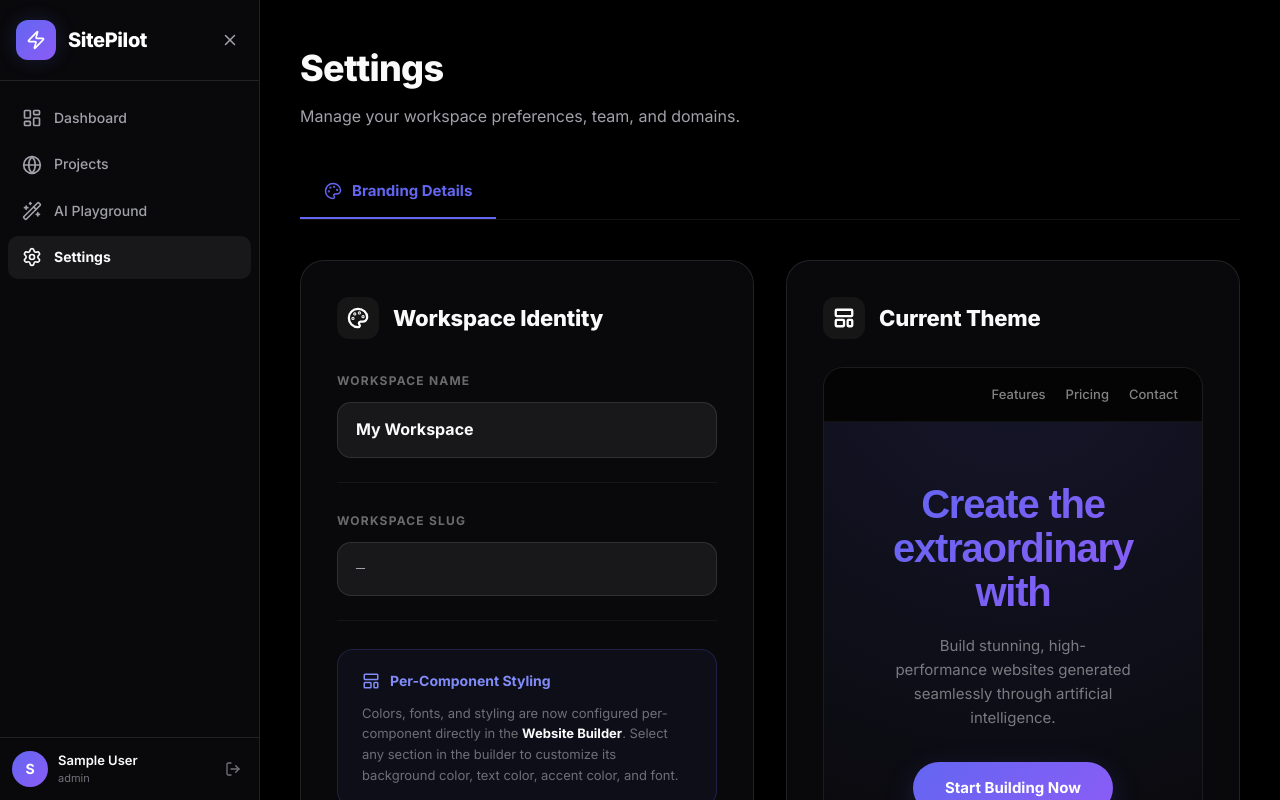
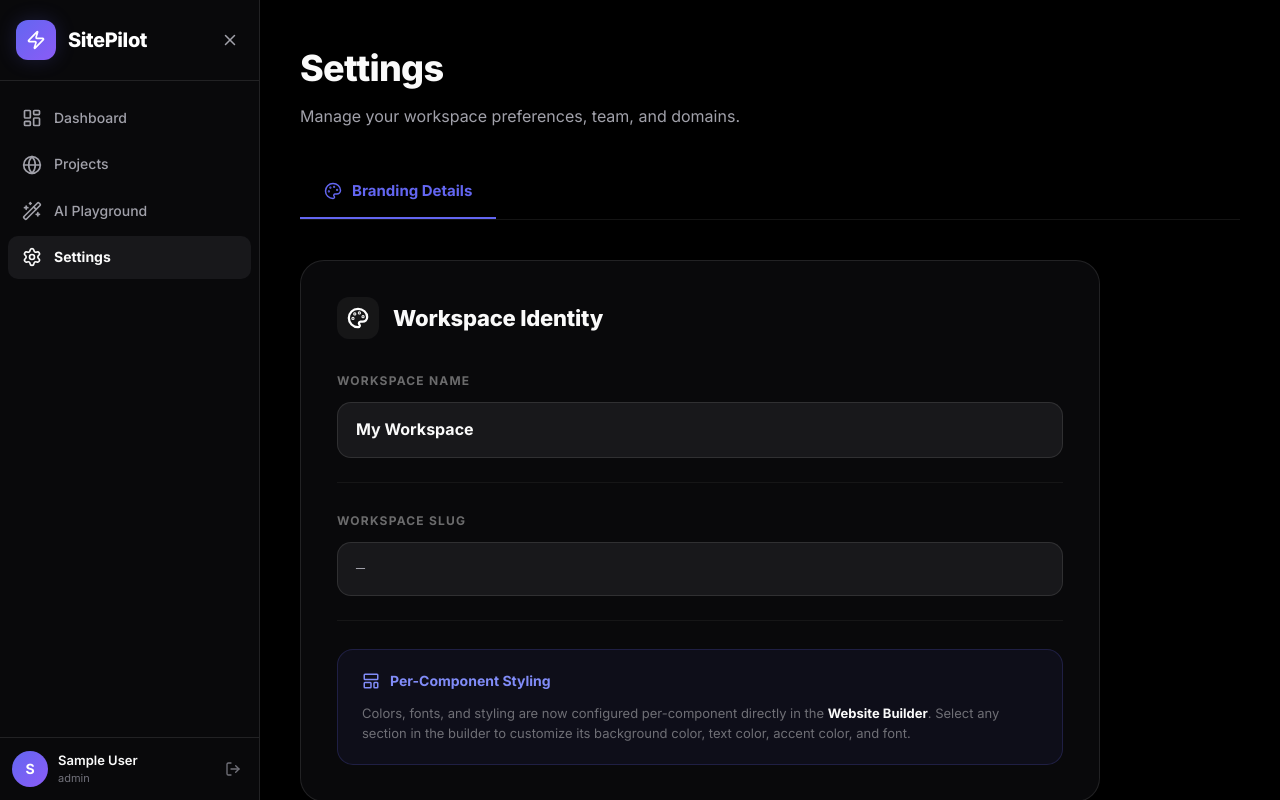
Before and after one commit to shaktisankpal/SitePilot, a React (Vite) app in the folder frontend/: page /settings in a window 1280 px wide. Built offline with nearby package versions, Linux system fonts and the light colour scheme; sample sign-in values are in the browser's storage.

Commit message:
changes in ui and functionality

```diff
--- a/frontend/src/features/ai/AIGeneratorPage.jsx
+++ b/frontend/src/features/ai/AIGeneratorPage.jsx
@@ -8,6 +8,8 @@ import {
     Wand2, Sparkles, Loader2, CheckCircle,
     Code2, Eye, ChevronDown, ChevronRight, LayoutTemplate
 } from "lucide-react";
+import { SECTION_MAP } from "../publicSite/PublicSiteRenderer.jsx";
+import { updateTenantBranding } from "../../store/slices/authSlice.js";
 
 const FEATURES = [
     "Hero Banner", "Service Cards", "Team Section", "Gallery", "Testimonials",
@@ -27,13 +29,16 @@ const inputStyle = {
 export default function AIGeneratorPage() {
     const dispatch = useDispatch();
     const { websites } = useSelector((s) => s.website);
+    const { tenant } = useSelector((s) => s.auth);
     const [form, setForm] = useState({
         businessType: "", tone: "Professional", targetAudience: "General Public",
         features: ["Hero Banner", "Contact Form"], websiteId: "",
+        primaryColor: tenant?.branding?.primaryColor || "#6366f1",
+        secondaryColor: tenant?.branding?.secondaryColor || "#8b5cf6",
     });
     const [loading, setLoading] = useState(false);
     const [result, setResult] = useState(null);
-    const [expandedPage, setExpandedPage] = useState(null);
+    const [activePageIdx, setActivePageIdx] = useState(0);
 
     const toggleFeature = (f) => {
         setForm((p) => ({
@@ -51,7 +56,9 @@ export default function AIGeneratorPage() {
             const res = await api.post("/ai/generate-website", form);
             setResult(res.data);
             toast.success("Layout generated! ✨");
-            if (form.websiteId) dispatch(fetchWebsites());
+            if (form.websiteId) {
+                dispatch(fetchWebsites());
+            }
         } catch (err) {
             toast.error(err.response?.data?.message || "AI generation failed");
         } finally { setLoading(false); }
@@ -116,6 +123,31 @@ export default function AIGeneratorPage() {
                                             {AUDIENCES.map((a) => <option key={a} value={a}>{a}</option>)}
                                         </select>
                                         <div style={{ position: "absolute", right: 16, bottom: 16, pointerEvents: "none", opacity: 0.4 }}><ChevronDown size={16} /></div>
+                                    </div>
+                                </div>
+
+                                <div style={{ display: "grid", gridTemplateColumns: "1fr 1fr", gap: 16 }}>
+                                    <div>
+                                        <label style={{ display: "block", fontSize: 12, fontWeight: 700, textTransform: "uppercase", letterSpacing: "0.1em", color: "rgba(255,255,255,0.4)", marginBottom: 8 }}>Primary Color</label>
+                                        <div style={{ display: "flex", alignItems: "center", gap: 8, background: "var(--bg-input)", border: "1px solid var(--border-color)", borderRadius: 14, padding: "8px" }}>
+                                            <div style={{ width: 32, height: 32, borderRadius: 8, overflow: "hidden", position: "relative", flexShrink: 0 }}>
+                                                <input type="color" value={form.primaryColor} onChange={(e) => setForm((p) => ({ ...p, primaryColor: e.target.value }))}
+                                                    style={{ position: "absolute", inset: -8, width: 48, height: 48, cursor: "pointer", border: "none" }} />
+                                            </div>
+                                            <input type="text" value={form.primaryColor} onChange={(e) => setForm((p) => ({ ...p, primaryColor: e.target.value }))}
+                                                style={{ border: "none", background: "transparent", color: "var(--text-primary)", fontSize: 15, outline: "none", width: "100%", fontFamily: "monospace" }} />
+                                        </div>
+                                    </div>
+                                    <div>
+                                        <label style={{ display: "block", fontSize: 12, fontWeight: 700, textTransform: "uppercase", letterSpacing: "0.1em", color: "rgba(255,255,255,0.4)", marginBottom: 8 }}>Secondary Color</label>
+                                        <div style={{ display: "flex", alignItems: "center", gap: 8, background: "var(--bg-input)", border: "1px solid var(--border-color)", borderRadius: 14, padding: "8px" }}>
+                                            <div style={{ width: 32, height: 32, borderRadius: 8, overflow: "hidden", position: "relative", flexShrink: 0 }}>
+                                                <input type="color" value={form.secondaryColor} onChange={(e) => setForm((p) => ({ ...p, secondaryColor: e.target.value }))}
+                                                    style={{ position: "absolute", inset: -8, width: 48, height: 48, cursor: "pointer", border: "none" }} />
+                                            </div>
+                                            <input type="text" value={form.secondaryColor} onChange={(e) => setForm((p) => ({ ...p, secondaryColor: e.target.value }))}
+                                                style={{ border: "none", background: "transparent", color: "var(--text-primary)", fontSize: 15, outline: "none", width: "100%", fontFamily: "monospace" }} />
+                                        </div>
                                     </div>
                                 </div>
 
@@ -216,13 +248,13 @@ export default function AIGeneratorPage() {
                         {result && (
                             <div style={{
                                 background: "var(--bg-card)", border: "1px solid var(--border-color)",
-                                borderRadius: 24, padding: 32, display: "flex", flexDirection: "column",
+                                borderRadius: 24, padding: 24, display: "flex", flexDirection: "column", height: "100%", minHeight: 600
                             }}>
                                 {/* Success banner */}
                                 <div style={{
                                     display: "flex", alignItems: "center", justifyContent: "space-between",
-                                    marginBottom: 28, background: "rgba(255,255,255,0.03)", padding: 16, borderRadius: 16,
-                                    border: "1px solid rgba(255,255,255,0.06)",
+                                    marginBottom: 20, background: "rgba(255,255,255,0.03)", padding: 16, borderRadius: 16,
+                                    border: "1px solid rgba(255,255,255,0.06)", flexShrink: 0
                                 }}>
                                     <div style={{ display: "flex", alignItems: "center", gap: 12 }}>
                                         <div style={{ background: "rgba(16,185,129,0.15)", color: "#10b981", padding: 8, borderRadius: "50%" }}>
@@ -240,63 +272,35 @@ export default function AIGeneratorPage() {
                                     )}
                                 </div>
 
-                                {/* Pages */}
-                                <div style={{ display: "flex", flexDirection: "column", gap: 12, flex: 1, overflowY: "auto" }}>
+                                {/* Tabs */}
+                                <div style={{ display: "flex", gap: 8, marginBottom: 16, borderBottom: "1px solid rgba(255,255,255,0.08)", paddingBottom: 16, overflowX: "auto", flexShrink: 0 }}>
                                     {result.layout?.pages?.map((page, i) => (
-                                        <div key={i} style={{
-                                            borderRadius: 16, overflow: "hidden", border: "1px solid rgba(255,255,255,0.06)",
-                                            background: "rgba(255,255,255,0.02)",
+                                        <button key={i} onClick={() => setActivePageIdx(i)} style={{
+                                            padding: "8px 16px", borderRadius: 100, fontSize: 13, fontWeight: 700, cursor: "pointer", border: "none",
+                                            background: activePageIdx === i ? "var(--color-primary)" : "var(--bg-input)",
+                                            color: activePageIdx === i ? "white" : "var(--text-secondary)",
+                                            transition: "all 0.2s"
                                         }}>
-                                            <button onClick={() => setExpandedPage(expandedPage === i ? null : i)} style={{
-                                                width: "100%", display: "flex", alignItems: "center", justifyContent: "space-between",
-                                                padding: 16, background: "none", border: "none", cursor: "pointer", color: "var(--text-primary)",
-                                            }}>
-                                                <div style={{ display: "flex", alignItems: "center", gap: 12 }}>
-                                                    <div style={{ padding: 8, background: "rgba(99,102,241,0.15)", borderRadius: 8, color: "#818cf8" }}>
-                                                        <Eye size={16} strokeWidth={2.5} />
-                                                    </div>
-                                                    <span style={{ fontSize: 15, fontWeight: 700 }}>{page.title}</span>
-                                                    <code style={{ fontSize: 12, padding: "3px 8px", borderRadius: 6, background: "var(--bg-input)", color: "var(--text-secondary)", border: "1px solid var(--border-color)", fontWeight: 700 }}>
-                                                        /{page.slug}
-                                                    </code>
-                                                </div>
-                                                <div style={{ display: "flex", alignItems: "center", gap: 10 }}>
-                                                    <span style={{ fontSize: 12, fontWeight: 700, background: "rgba(255,255,255,0.06)", padding: "4px 8px", borderRadius: 6, color: "var(--text-secondary)" }}>
-                                                        {page.sections.length} blocks
-                                                    </span>
-                                                    <div style={{ color: "rgba(255,255,255,0.3)" }}>
-                                                        {expandedPage === i ? <ChevronDown size={18} /> : <ChevronRight size={18} />}
-                                                    </div>
-                                                </div>
-                                            </button>
-
-                                            {expandedPage === i && (
-                                                <div style={{ padding: "8px 16px 16px", background: "rgba(0,0,0,0.2)", display: "flex", flexDirection: "column", gap: 8 }}>
-                                                    {page.sections.map((section, j) => (
-                                                        <div key={j} style={{
-                                                            display: "flex", alignItems: "center", gap: 12,
-                                                            padding: 12, borderRadius: 12, background: "var(--bg-card)",
-                                                            border: "1px solid rgba(255,255,255,0.04)",
-                                                        }}>
-                                                            <Code2 size={16} style={{ color: "#818cf8", opacity: 0.7 }} />
-                                                            <span style={{ fontSize: 12, fontWeight: 800, padding: "4px 8px", borderRadius: 6, textTransform: "uppercase", letterSpacing: "0.05em", background: "rgba(99,102,241,0.15)", color: "var(--color-primary)" }}>
-                                                                {section.type}
-                                                            </span>
-                                                            {section.props?.heading && (
-                                                                <span style={{ fontSize: 13, color: "var(--text-primary)", opacity: 0.8, fontWeight: 500, overflow: "hidden", textOverflow: "ellipsis", whiteSpace: "nowrap" }}>
-                                                                    {section.props.heading}
-                                                                </span>
-                                                            )}
-                                                        </div>
-                                                    ))}
-                                                </div>
-                                            )}
-                                        </div>
+                                            {page.title}
+                                        </button>
                                     ))}
                                 </div>
 
+                                {/* Live Preview Full */}
+                                <div style={{ flex: 1, background: "#0f0f1a", borderRadius: 16, overflow: "hidden", border: "1px solid rgba(255,255,255,0.08)", position: "relative" }}>
+                                    <div style={{ position: "absolute", inset: 0, overflowY: "auto" }}>
+                                        <div style={{ pointerEvents: "none" }}>
+                                            {result.layout?.pages[activePageIdx]?.sections.map((section, j) => {
+                                                const Component = SECTION_MAP[section.type];
+                                                if (!Component) return null;
+                                                return <Component key={j} props={{ ...section.props, accentColor: form.primaryColor, secondaryColor: form.secondaryColor }} branding={{ font: tenant?.branding?.font || "Inter" }} />;
+                                            })}
+                                        </div>
+                                    </div>
+                                </div>
+
                                 {!result.savedToWebsite && (
-                                    <div style={{ marginTop: 24, padding: 16, borderRadius: 16, background: "rgba(245,158,11,0.08)", border: "1px solid rgba(245,158,11,0.15)", textAlign: "center" }}>
+                                    <div style={{ marginTop: 20, padding: 16, borderRadius: 16, background: "rgba(245,158,11,0.08)", border: "1px solid rgba(245,158,11,0.15)", textAlign: "center", flexShrink: 0 }}>
                                         <p style={{ fontSize: 14, fontWeight: 600, color: "#f59e0b" }}>
                                             ⚠️ Sandbox preview. Choose a project above to apply directly.
                                         </p>
--- a/frontend/src/features/builder/SectionEditor.jsx
+++ b/frontend/src/features/builder/SectionEditor.jsx
@@ -151,6 +151,7 @@ export default function SectionEditor({ section, onChange }) {
             {renderColorField("Background", "bgColor", "#0a0a14")}
             {renderColorField("Text Color", "textColor", "#f0f0ff")}
             {renderColorField("Accent Color", "accentColor", "#6366f1")}
+            {renderColorField("Secondary Color", "secondaryColor", "#8b5cf6")}
             {renderFontField()}
         </div>
     );
--- a/frontend/src/features/publicSite/PublicSiteRenderer.jsx
+++ b/frontend/src/features/publicSite/PublicSiteRenderer.jsx
@@ -36,7 +36,7 @@ const NavbarSection = ({ props, branding }) => {
 
 const HeroSection = ({ props, branding }) => {
     const accent = props.accentColor || branding?.primaryColor || "#6366f1";
-    const secondary = branding?.secondaryColor || "#8b5cf6";
+    const secondary = props.secondaryColor || branding?.secondaryColor || "#8b5cf6";
     const bg = props.bgColor;
     const textColor = props.textColor || "#f0f0ff";
     const font = props.fontFamily || branding?.font;
@@ -108,7 +108,7 @@ const TextSection = ({ props, branding }) => {
 
 const GallerySection = ({ props, branding }) => {
     const accent = props.accentColor || branding?.primaryColor || "#6366f1";
-    const secondary = branding?.secondaryColor || "#8b5cf6";
+    const secondary = props.secondaryColor || branding?.secondaryColor || "#8b5cf6";
     const bg = props.bgColor || "transparent";
     const textColor = props.textColor || "#f0f0ff";
     const font = props.fontFamily || branding?.font;
@@ -141,7 +141,7 @@ const GallerySection = ({ props, branding }) => {
 
 const CTASection = ({ props, branding }) => {
     const accent = props.accentColor || branding?.primaryColor || "#6366f1";
-    const secondary = branding?.secondaryColor || "#8b5cf6";
+    const secondary = props.secondaryColor || branding?.secondaryColor || "#8b5cf6";
     const bg = props.bgColor || `linear-gradient(135deg, ${accent}15, ${secondary}15)`;
     const textColor = props.textColor || "#f0f0ff";
     const font = props.fontFamily || branding?.font;
@@ -173,7 +173,7 @@ const CTASection = ({ props, branding }) => {
 
 const ContactFormSection = ({ props, branding }) => {
     const accent = props.accentColor || branding?.primaryColor || "#6366f1";
-    const secondary = branding?.secondaryColor || "#8b5cf6";
+    const secondary = props.secondaryColor || branding?.secondaryColor || "#8b5cf6";
     const bg = props.bgColor || "transparent";
     const textColor = props.textColor || "#f0f0ff";
     const font = props.fontFamily || branding?.font;
--- a/frontend/src/features/settings/SettingsPage.jsx
+++ b/frontend/src/features/settings/SettingsPage.jsx
@@ -139,7 +139,7 @@ export default function SettingsPage() {
 
                 {/* ============ BRANDING TAB ============ */}
                 {activeTab === "branding" && (
-                    <div style={{ display: "grid", gridTemplateColumns: "1fr 1fr", gap: 32 }}>
+                    <div style={{ display: "grid", gridTemplateColumns: "1fr", gap: 32, maxWidth: 800 }}>
                         {/* Workspace Info Card */}
                         <div style={{
                             background: "var(--bg-card)", border: "1px solid var(--border-color)",
@@ -197,61 +197,7 @@ export default function SettingsPage() {
                             </div>
                         </div>
 
-                        {/* Current Branding Preview */}
-                        <div style={{
-                            background: "var(--bg-card)", border: "1px solid var(--border-color)",
-                            borderRadius: 24, padding: 36, display: "flex", flexDirection: "column",
-                        }}>
-                            <div style={{ display: "flex", alignItems: "center", gap: 14, marginBottom: 28 }}>
-                                <div style={{ padding: 10, borderRadius: 12, background: "rgba(255,255,255,0.05)", color: "white" }}>
-                                    <LayoutTemplate size={22} strokeWidth={2.5} />
-                                </div>
-                                <h3 style={{ fontWeight: 800, fontSize: 22, color: "var(--text-primary)", letterSpacing: "-0.01em" }}>Current Theme</h3>
-                            </div>
 
-                            <div style={{ borderRadius: 20, overflow: "hidden", border: "1px solid rgba(255,255,255,0.08)", flex: 1 }}>
-                                {/* Mock navbar */}
-                                <div style={{
-                                    padding: "16px 24px", display: "flex", justifyContent: "space-between", alignItems: "center",
-                                    background: "rgba(0,0,0,0.5)", borderBottom: "1px solid rgba(255,255,255,0.05)",
-                                }}>
-                                    <span style={{ fontWeight: 800, fontSize: 16, letterSpacing: "-0.02em", color: branding.primaryColor || "#6366f1" }}>
-                                        {tenant?.name}
-                                    </span>
-                                    <div style={{ display: "flex", gap: 20 }}>
-                                        {["Features", "Pricing", "Contact"].map((l) => (
-                                            <span key={l} style={{ fontSize: 13, fontWeight: 500, color: "rgba(255,255,255,0.5)" }}>{l}</span>
-                                        ))}
-                                    </div>
-                                </div>
-
-                                {/* Hero mock */}
-                                <div style={{
-                                    padding: "60px 32px", textAlign: "center", minHeight: 340,
-                                    display: "flex", flexDirection: "column", justifyContent: "center", alignItems: "center",
-                                    background: `radial-gradient(circle at 50% -20%, ${branding.primaryColor || "#6366f1"}25 0%, var(--bg-surface) 100%)`,
-                                }}>
-                                    <div style={{
-                                        fontSize: 40, lineHeight: 1.1, fontWeight: 800, marginBottom: 20, maxWidth: "85%",
-                                        background: `linear-gradient(135deg, ${branding.primaryColor || "#6366f1"}, ${branding.secondaryColor || "#8b5cf6"})`,
-                                        WebkitBackgroundClip: "text", WebkitTextFillColor: "transparent", backgroundClip: "text",
-                                        fontFamily: `"${branding.font || "Google Sans"}", sans-serif`, letterSpacing: "-0.03em",
-                                    }}>
-                                        Create the extraordinary with {tenant?.name}
-                                    </div>
-                                    <p style={{ fontSize: 15, color: "rgba(255,255,255,0.45)", marginBottom: 32, maxWidth: "75%", lineHeight: 1.6 }}>
-                                        Build stunning, high-performance websites generated seamlessly through artificial intelligence.
-                                    </p>
-                                    <div style={{
-                                        display: "inline-block", padding: "14px 32px", borderRadius: 100, fontSize: 15, fontWeight: 700,
-                                        background: `linear-gradient(135deg, ${branding.primaryColor || "#6366f1"}, ${branding.secondaryColor || "#8b5cf6"})`,
-                                        color: "white", boxShadow: `0 10px 30px ${branding.primaryColor || "#6366f1"}35`,
-                                    }}>
-                                        Start Building Now
-                                    </div>
-                                </div>
-                            </div>
-                        </div>
                     </div>
                 )}
 
```
Also changed, not shown: frontend/src/features/dashboard/DashboardPage.jsx (+33 -2 lines), 1 other file (tests, documents, lock files or other folders).
